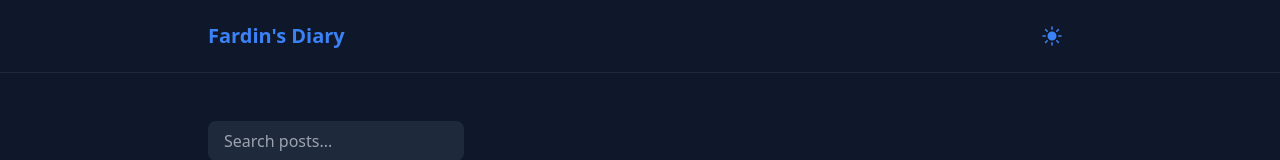
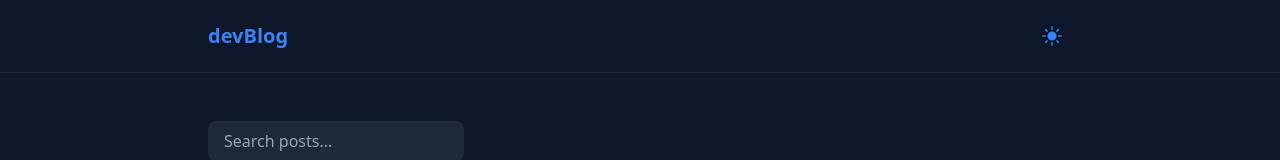
Before and after one commit to mrif449/fardin-s-diary, a Next.js app: page / in a window 1280 px wide. Shown: the top 160 px of the page. Built offline with nearby package versions, Linux system fonts and the light colour scheme.

Commit message:
title changed

```diff
--- a/src/components/Layout.js
+++ b/src/components/Layout.js
@@ -32,7 +32,7 @@ export default function Layout({ children }) {
     <div className={darkMode ? 'dark' : ''}>
       <div className="min-h-screen bg-light dark:bg-dark text-black dark:text-white transition-colors duration-200">
         <Head>
-          <title>Fardin's Diary</title>
+          <title>devBlog</title>
           <meta name="description" content="A modern static blog" />
         </Head>
 
@@ -40,7 +40,7 @@ export default function Layout({ children }) {
           <div className="max-w-4xl mx-auto px-4 py-4 flex justify-between items-center">
             <Link href="/" legacyBehavior>
               <h1 className="text-xl font-bold text-primary cursor-pointer hover:opacity-80 transition-opacity">
-                Fardin's Diary
+              devBlog
               </h1>
             </Link>
             <button
```
